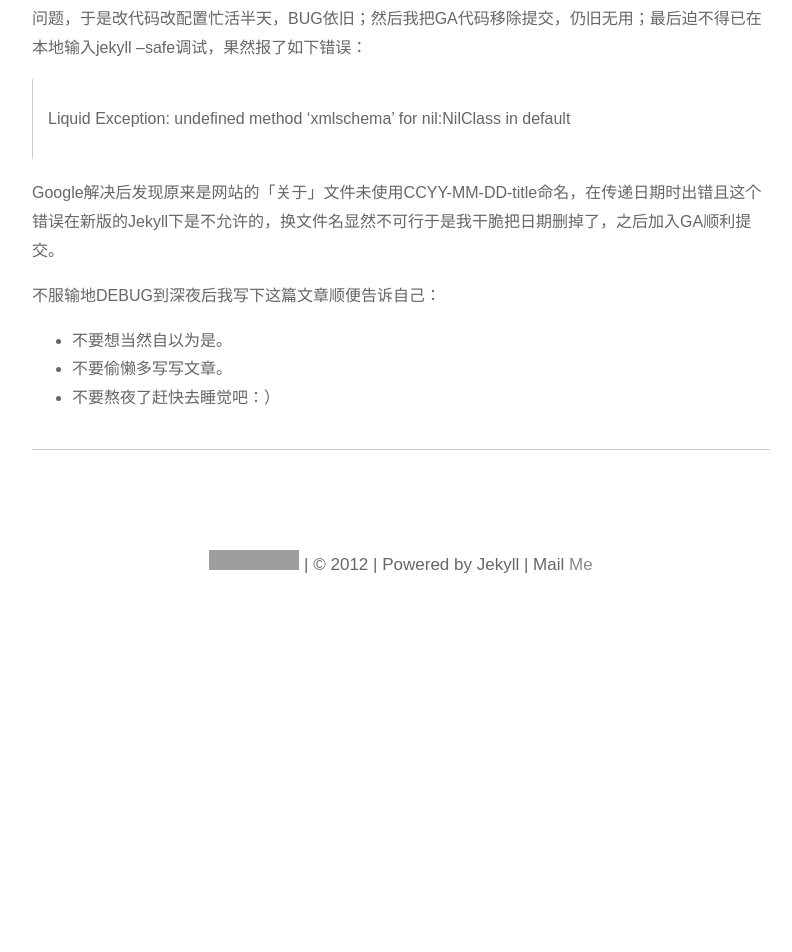
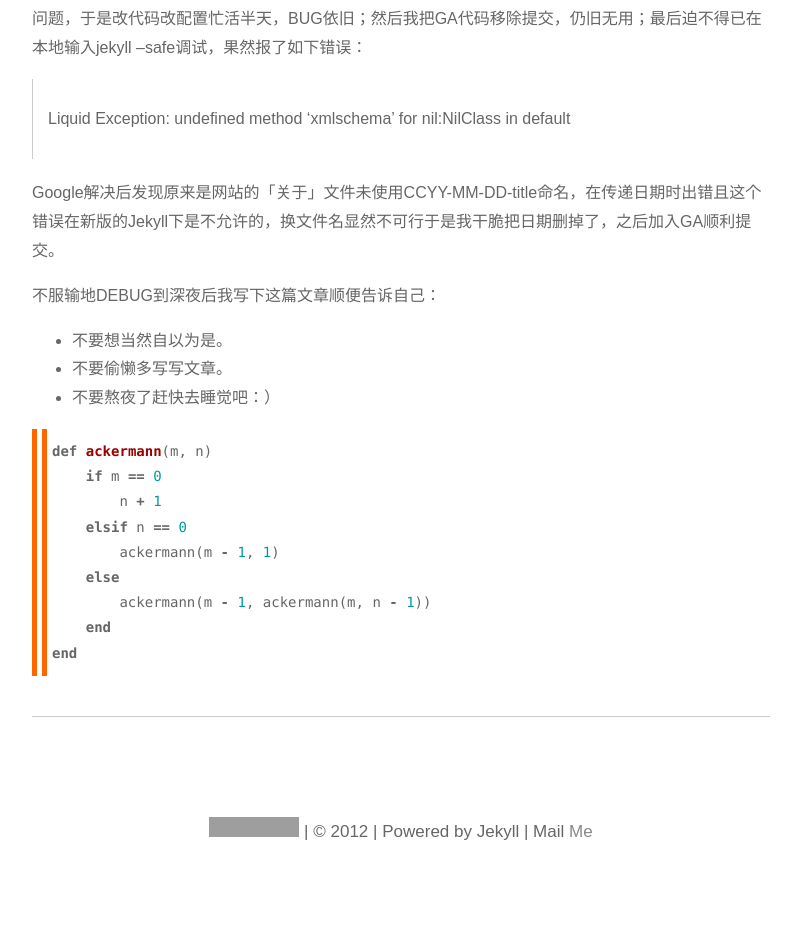
Before and after one commit to allenyip/allenyip.github.com, a Jekyll site: the page built from _posts/2013-01-18-a-little-bug.md, in a window 1280 px wide. Shown: the part 834-1786 px from the top of the page, without its empty margins (239-1031 px from the left). Built offline with Jekyll 4.4.1, drawn with Linux system fonts in a browser that asks for light colours; some web fonts are replaced; Markdown is read by kramdown in place of the engine named in the settings; before the commit the page ends 1520 px from its top, so only the background shows below that; grey boxes are pictures that could not be loaded.

Commit message:
highlight test

````diff
--- a/_posts/2013-01-18-a-little-bug.md
+++ b/_posts/2013-01-18-a-little-bug.md
@@ -27,6 +27,18 @@ Google解决后发现原来是网站的「关于」文件未使用CCYY-MM-DD-tit
 * 不要偷懒多写写文章。
 * 不要熬夜了赶快去睡觉吧：）
 
+```ruby
+def ackermann(m, n)
+    if m == 0
+        n + 1
+    elsif n == 0
+        ackermann(m - 1, 1)
+    else
+        ackermann(m - 1, ackermann(m, n - 1))
+    end
+end
+```
+
 [1]:http://i.imgur.com/dlD2Ox3.png
 [2]:http://github.com
 [3]:http://tom.preston-werner.com/
````
